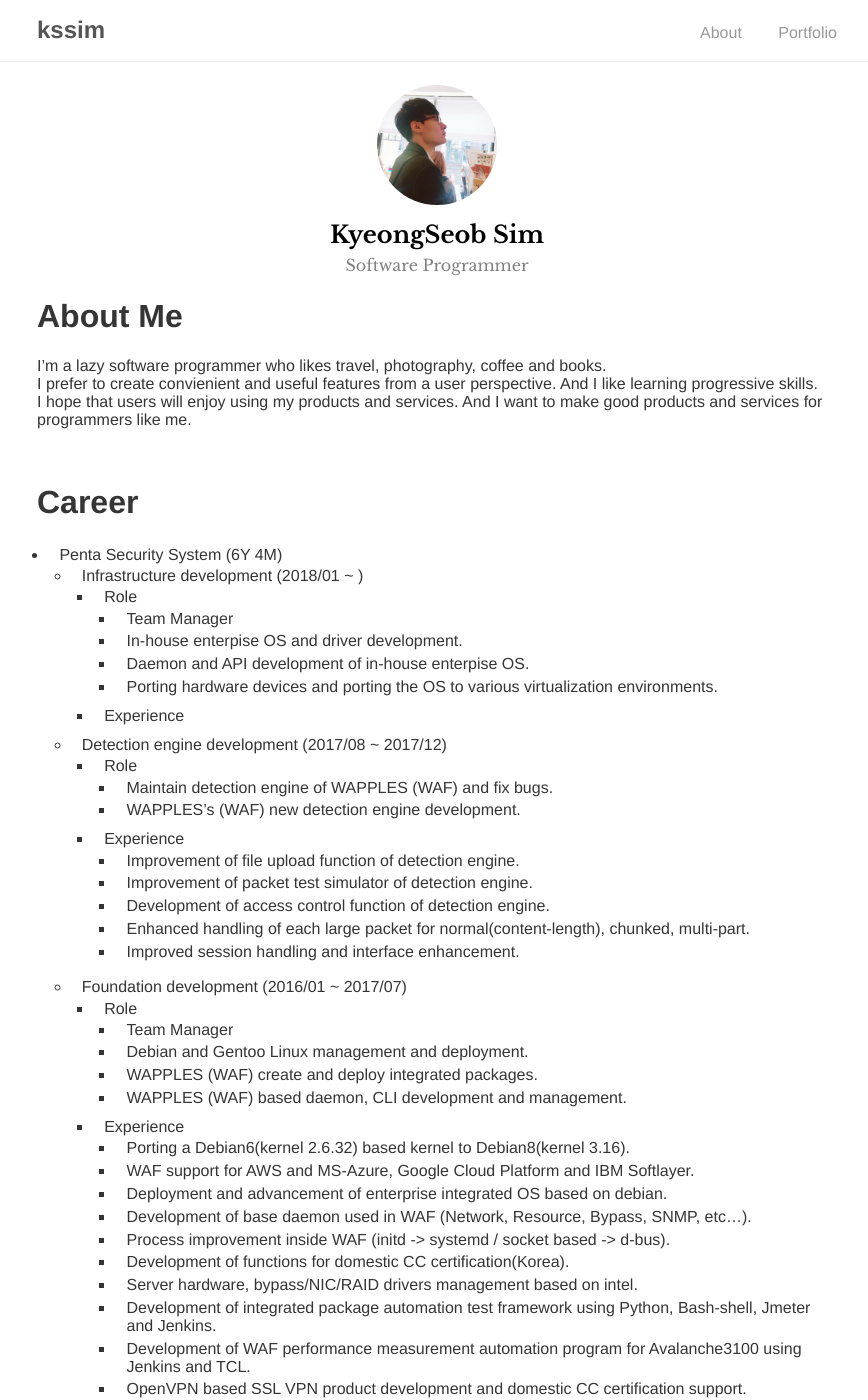
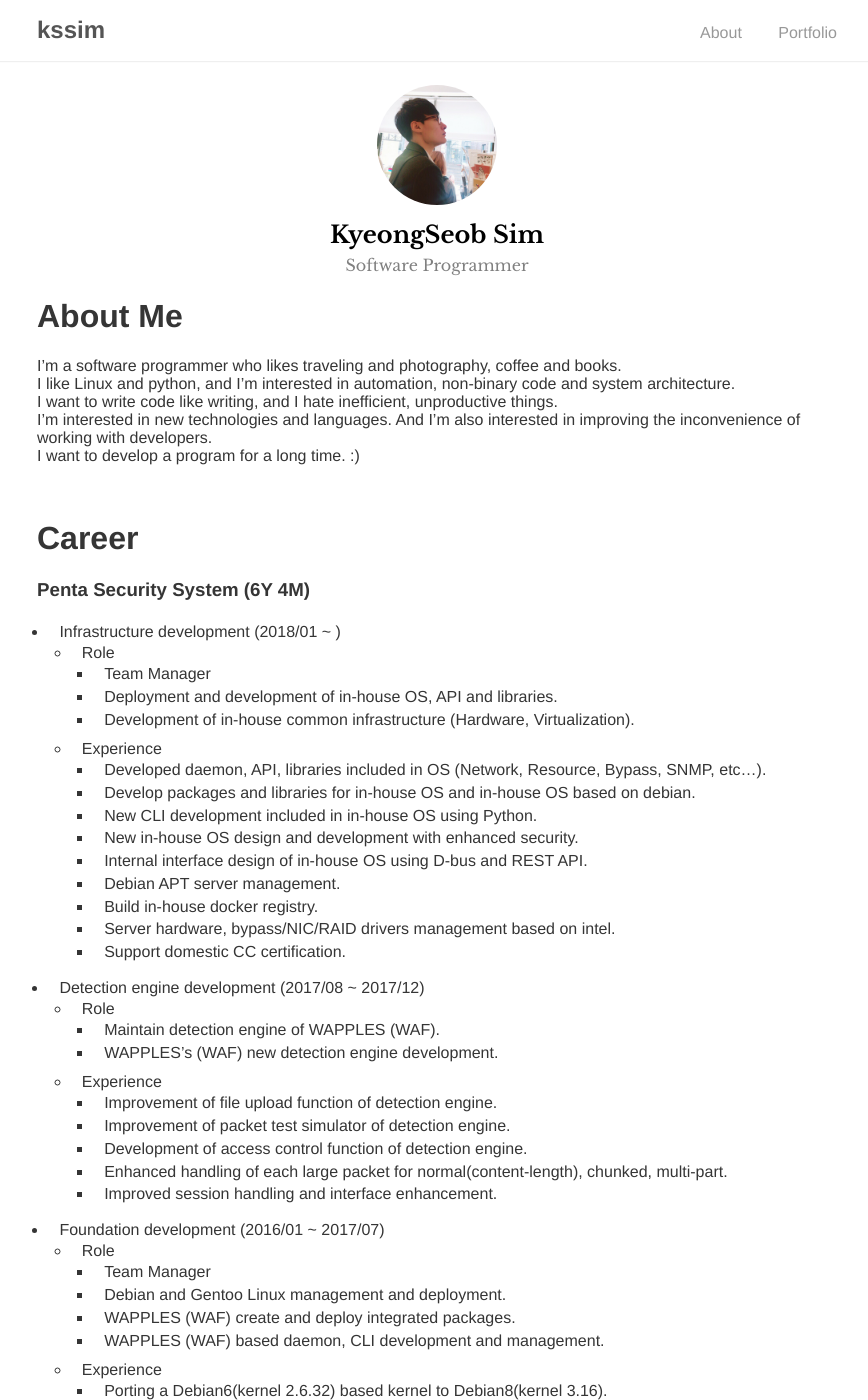
Before and after one commit to kssim/profile, a Jekyll site: the page built from index.md, in a window 1280 px wide and 1400 px high. Shown: the whole window, without its empty margins (203-1071 px from the left). Built offline with Jekyll 4.4.1, drawn with Linux system fonts in a browser that asks for light colours; our own code applies the rules of GitHub Pages for plain Markdown files; some of the changed text lies outside the part shown.

Commit message:
Update about

```diff
--- a/index.md
+++ b/index.md
@@ -3,113 +3,165 @@ layout: about
 ---
 
 # About Me
-I'm a lazy software programmer who likes travel, photography, coffee and books.
-I prefer to create convienient and useful features from a user perspective. And I like learning progressive skills.
-I hope that users will enjoy using my products and services. And I want to make good products and services for programmers like me.
+I'm a software programmer who likes traveling and photography, coffee and books.
+I like Linux and python, and I'm interested in automation, non-binary code and system architecture.
+I want to write code like writing, and I hate inefficient, unproductive things.
+I'm interested in new technologies and languages. And I'm also interested in improving the inconvenience of working with developers.
+I want to develop a program for a long time. :)
 
 <br/>
 
 # Career
-- Penta Security System (6Y 4M)
-  - Infrastructure development (2018/01 ~ )
-    - Role
-      - Team Manager
-      - In-house enterpise OS and driver development.
-      - Daemon and API development of in-house enterpise OS.
-      - Porting hardware devices and porting the OS to various virtualization environments.
-    - Experience
-  - Detection engine development (2017/08 ~ 2017/12)
-    - Role
-      - Maintain detection engine of WAPPLES (WAF) and fix bugs.
-      - WAPPLES's (WAF) new detection engine development.
-    - Experience
-      - Improvement of file upload function of detection engine.
-      - Improvement of packet test simulator of detection engine.
-      - Development of access control function of detection engine.
-      - Enhanced handling of each large packet for normal(content-length), chunked, multi-part.
-      - Improved session handling and interface enhancement.
-  - Foundation development (2016/01 ~ 2017/07)
-    - Role
-      - Team Manager
-      - Debian and Gentoo Linux management and deployment.
-      - WAPPLES (WAF) create and deploy integrated packages.
-      - WAPPLES (WAF) based daemon, CLI development and management.
-    - Experience
-      - Porting a Debian6(kernel 2.6.32) based kernel to Debian8(kernel 3.16).
-      - WAF support for AWS and MS-Azure, Google Cloud Platform and IBM Softlayer.
-      - Deployment and advancement of enterprise integrated OS based on debian.
-      - Development of base daemon used in WAF (Network, Resource, Bypass, SNMP, etc...).
-      - Process improvement inside WAF (initd -> systemd / socket based -> d-bus).
-      - Development of functions for domestic CC certification(Korea).
-      - Server hardware, bypass/NIC/RAID drivers management based on intel.
-      - Development of integrated package automation test framework using Python, Bash-shell, Jmeter and Jenkins.
-      - Development of WAF performance measurement automation program for Avalanche3100 using Jenkins and TCL.
-      - OpenVPN based SSL VPN product development and domestic CC certification support.
-  - Network platform development (2013/11 ~ 2015/12)
-    - Role
-      - WAPPLES (WAF) TCP acceleration module and daemon development.
-      - Custom linux development and security patch for TCP acceleration module.
-      - Intel-based hardware management and performance measurement.
-    - Experience
-      - Maintaining thg WAF TCP acceleration kernel module.
-      - Development of IPv6 support function of TCP acceleration module.
-      - Development of TCP packet processing simulator.
-      - Gentoo-based custom kernel and kernel modules, drivers maintenance.
-      - Debian-based custom kernel development and Gentoo porting.
-      - CLI and daemon development related to function setting.
-      - Server hardware, bypass/NIC/RAID drivers management based on intel.
-      - Support for virtualization environments such as Hyper-V, RHEL and KVM.
-      - Measure and manage performance with Avalanche2900/3100, Breaking Point.
-  - UX development (2012/01 ~ 2013/10)
-    - Role
-      - GUI development of next WAPPLES (WAF).
-    - Experience
-      - Maintaining the WAF GUI using C#, .Netplatform and PostgreSQL.
-      - WAF GUI development using C# and .Netplatform.
-      - DB interface development of MariaDB and CouchDB.
-      - Build GUI build and test automation using TestComplete, Python.
-      - International CC Certification.
-- ENTO Networks (1Y)
-  - VPN development (2011/01 ~ 2011/12)
-    - Role
-      - Development of debian-based VPN packet processing server.
-      - Windows XP and Win7 based client and network driver development.
-    - Experience
-      - Development of VPN packet processing server using netfilter library and C.
-      - Maintain Windows XP client with WinAPI and C.
-      - Win7 based client development using C# and .Netfraemwork.
-      - Deveopment of Windows XP driver using "path through" of NDIS.
-      - Developemtn of Win7 packet processing driver using WDK.
+### Penta Security System (6Y 4M)
+- Infrastructure development (2018/01 ~ )
+  - Role
+    - Team Manager
+    - Deployment and development of in-house OS, API and libraries.
+    - Development of in-house common infrastructure (Hardware, Virtualization).
+  - Experience
+    - Developed daemon, API, libraries included in OS (Network, Resource, Bypass, SNMP, etc...).
+    - Develop packages and libraries for in-house OS and in-house OS based on debian.
+    - New CLI development included in in-house OS using Python.
+    - New in-house OS design and development with enhanced security.
+    - Internal interface design of in-house OS using D-bus and REST API.
+    - Debian APT server management.
+    - Build in-house docker registry.
+    - Server hardware, bypass/NIC/RAID drivers management based on intel.
+    - Support domestic CC certification.
+
+- Detection engine development (2017/08 ~ 2017/12)
+  - Role
+    - Maintain detection engine of WAPPLES (WAF).
+    - WAPPLES's (WAF) new detection engine development.
+  - Experience
+    - Improvement of file upload function of detection engine.
+    - Improvement of packet test simulator of detection engine.
+    - Development of access control function of detection engine.
+    - Enhanced handling of each large packet for normal(content-length), chunked, multi-part.
+    - Improved session handling and interface enhancement.
+
+- Foundation development (2016/01 ~ 2017/07)
+  - Role
+    - Team Manager
+    - Debian and Gentoo Linux management and deployment.
+    - WAPPLES (WAF) create and deploy integrated packages.
+    - WAPPLES (WAF) based daemon, CLI development and management.
+  - Experience
+    - Porting a Debian6(kernel 2.6.32) based kernel to Debian8(kernel 3.16).
+    - WAF support for AWS and MS-Azure, Google Cloud Platform and IBM Softlayer.
+    - Deployment and advancement of in-house OS based on debian.
+    - Development of base daemon used in WAF (Network, Resource, Bypass, SNMP, etc...).
+    - Process improvement inside WAF (initd -> systemd / socket based -> d-bus).
+    - Build in-house debian package server(APT).
+    - Development of functions for domestic CC certification(Korea).
+    - Server hardware, bypass/NIC/RAID drivers management based on intel.
+    - Development of integrated package automation test framework using Python, Bash-shell, Jmeter and Jenkins.
+    - Development of WAF performance measurement automation program for Avalanche3100 using Jenkins and TCL.
+    - OpenVPN based SSL VPN product development and domestic CC certification support.
+
+- Network platform development (2013/11 ~ 2015/12)
+  - Role
+    - WAPPLES (WAF) TCP acceleration module and daemon development.
+    - Custom linux development and security patch for TCP acceleration module.
+    - Intel-based hardware management and performance measurement.
+  - Experience
+    - Maintaining thg WAF TCP acceleration kernel module.
+    - Development of IPv6 support function of TCP acceleration module.
+    - Development of TCP packet processing simulator.
+    - Gentoo-based custom kernel and kernel modules, drivers maintenance.
+    - Debian-based custom kernel development and Gentoo porting.
+    - CLI and daemon development related to function setting.
+    - Server hardware, bypass/NIC/RAID drivers management based on intel.
+    - Support for virtualization environments such as Hyper-V, RHEL and KVM.
+    - Measure and manage performance with Avalanche2900/3100, Breaking Point.
+
+- UX development (2012/01 ~ 2013/10)
+  - Role
+    - GUI development of next WAPPLES (WAF).
+  - Experience
+    - Maintaining the WAF GUI using C#, .Netplatform and PostgreSQL.
+    - WAF GUI development using C# and .Netplatform.
+    - DB interface development of MariaDB and CouchDB.
+    - Build GUI build and test automation using TestComplete, Python.
+    - International CC certification.
+
+### ENTO Networks (1Y)
+- VPN development (2011/01 ~ 2011/12)
+  - Role
+    - Development of debian-based VPN packet processing server.
+    - Windows XP and Win7 based client and network driver development.
+  - Experience
+    - Development of VPN packet processing server using netfilter library and C.
+    - Maintain Windows XP client with WinAPI and C.
+    - Win7 based client development using C# and .Netfraemwork.
+    - Deveopment of Windows XP driver using "path through" of NDIS.
+    - Developemtn of Win7 packet processing driver using WDK.
 
 
 # Experience
 - Languages
   - Best : C/C++, Python, Shell
-  - Else : PHP, Javascript, C#
-  - Knowing : Ruby, Go
+  - Else : PHP, Javascript, C#, Swift
+  - Knowing : Ruby, Go, Kotlin, TCL, OCaml
 - Service & Applications
-  - Jenkins, Gerrit, MediaWiki
-  - CLI, Systemd, D-bus
+  - Building experience : Jenkins, Gerrit, MediaWiki, Redmine, iceScrum, Mantis
+  - CLI, Systemd, D-bus, Memcached, Proc system
 - Platforms
-  - Linux (Debian, Ubuntu, Gentoo, CentOS - specially Debian)
-  - Kernel Module/Drivers (i2c, pmbus, network, bypass) - Librarys & Frameworks
-    - Apache2, Nginx
-    - Mysql, MariaDB, PostgreSQL, CouchDB
-    - Django, Laravel, Node.js
+  - Linux
+    - Debian, Ubuntu, Gentoo, CentOS, Raspbian
+    - Specially Debian
+  - Linux Kernel Module/Drivers
+    - i2c, pmbus
+    - Network & Bypass based on intel.
+  - Librarys & Frameworks
+    - Apache2, Nginx, Django, Node.js, Laravel
+    - Mysql, MariaDB, PostgreSQL, CouchDB, Sqlite
+  - Windows (clumsy)
+    - Windows XP, Win7
+    - WinAPI, .NetPlatform, WDK, NDIS
 - Infrastructures
   - Virtualization
     - AWS, MS Azure, Google Platform, IBM Softlayer
     - RHEL, KVM, Hyper-V, Xen, vSphere
+  - Docker & Docker Registry
+  - Debian APT(Advanced Packaging Tool) Server
 - Development Methodologies
   - Agile, Scrum, Kanban, Lean
+  - iceScrum, Asana, Trello, Redmine, Mantis
 - Etc
-  - Avalanche2900, Avalanche3100, Breaking Point
+  - Hardware Test Devices
+    - Avalanche2900, Avalanche3100
+    - Breaking Point
+  - Hardware
+    - Caswell's intel based server.
+    - Raspberry Pi, Arduino
+
+
+# Certificate
+- Engineer Information Processing
+  - HRD Korea (Human Resources Development Service of Korea)
+  - 2012/06/01
+- SIS (Specialist for Information Security) Level 2
+  - KISA (Korea Internet Secuirty Agency)
+  - 2011/08/11
+- Linux Master Level 1
+  - KAIT (Korea Association for ICT Promotion)
+  - 2011/05/13
 
 
 # Education
 - Gachon University (2009 ~ 2016)
   - Bachelor of Engineering (B.E), Computer Science (CS)
-  - GNU Zone / Defender / KUCIS
+  - Grade : 4.19 / 4.5
+  - Club
+    - GNU Zone - Linux academic club
+    - Defender - Information security club
+    - KUCIS - Korea university clubs information security
+
+
+# Publish
+- Effective Python Flow Control
+  - Working title, Comming to be published in May 2018)
 
 
 # Activity
```
